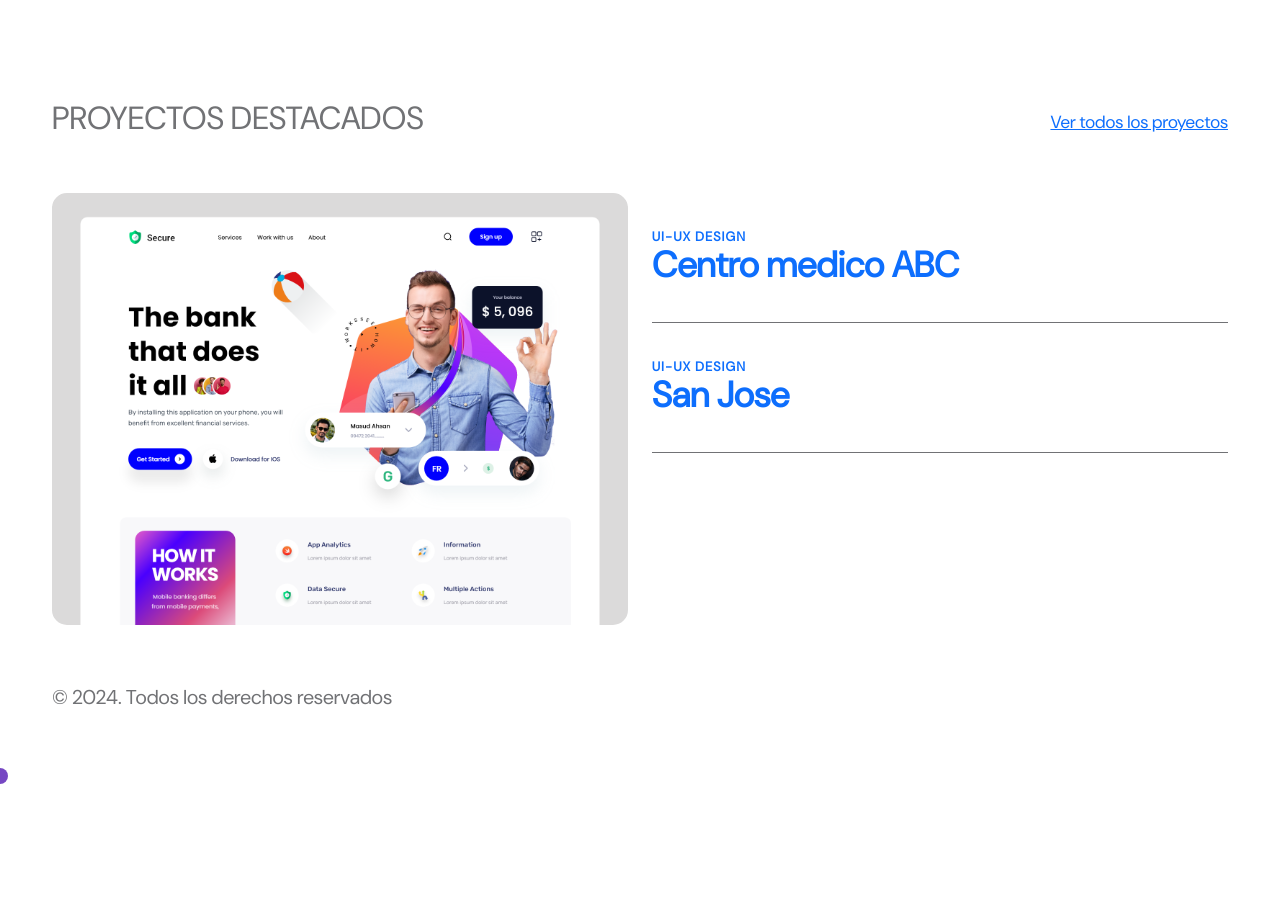
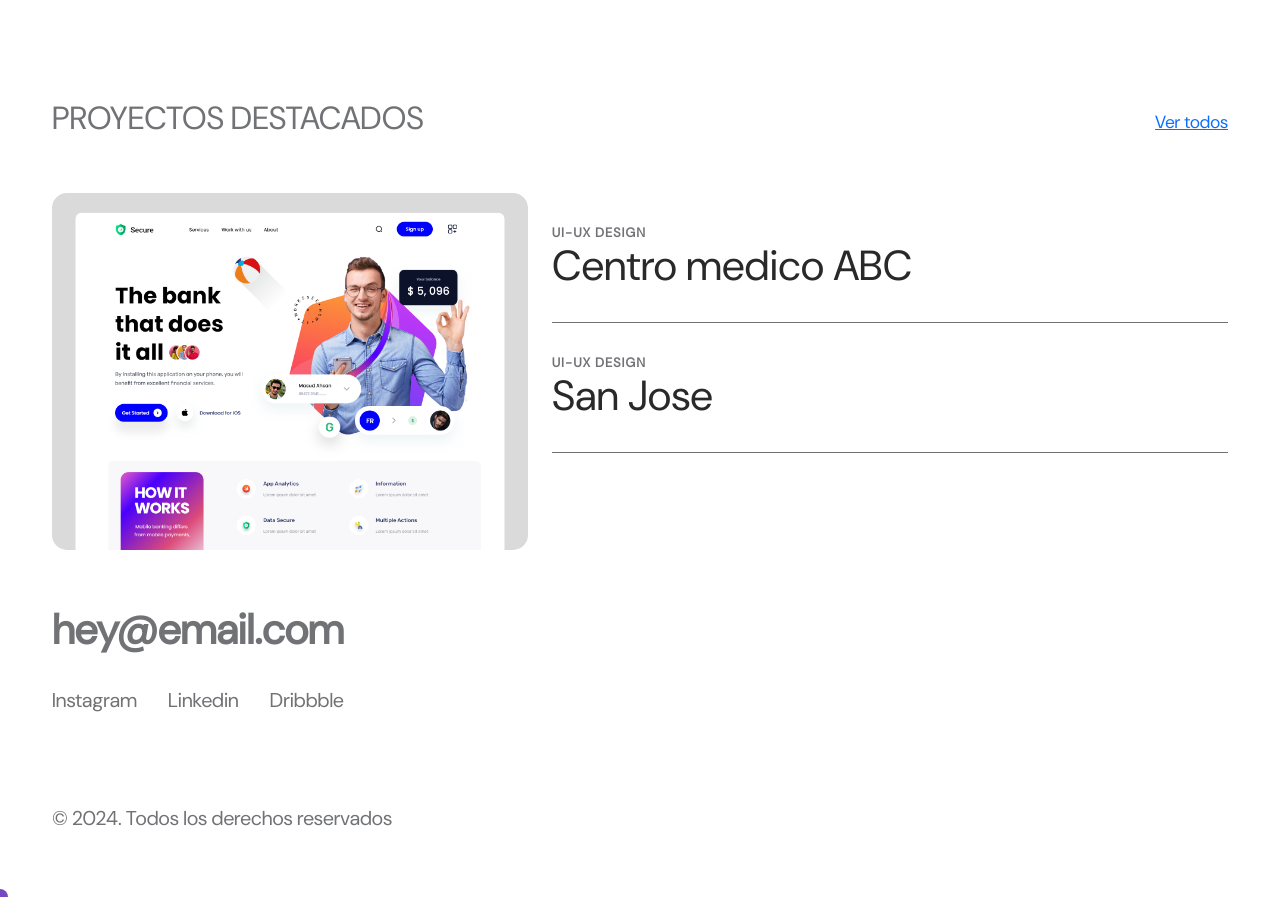
Before and after one commit to mjDev95/portafolio, a React (Create React App) app: page / in a window 1280 px wide. Shown: the part 557-1454 px from the top of the page. Before the commit the page ends 1333 px from the top, so only its background shows below. Built offline with nearby package versions, Linux system fonts and the light colour scheme.

Commit message:
Ajuste de css

```diff
--- a/src/components/Footer.js
+++ b/src/components/Footer.js
@@ -4,8 +4,8 @@ import { Container, Row, Col } from 'react-bootstrap';
 
 const Footer = () => {
     return (
-        <footer  data-scroll-section>
-            <Container>
+        <footer>
+            <Container className="mt-5">
                 <Row className="my-4">
                     <Col xs={12} lg="auto">
                         <a className="link_correo d-block mb-4" href="/home">hey@email.com</a>
--- a/src/components/ProyectosHome.js
+++ b/src/components/ProyectosHome.js
@@ -17,23 +17,23 @@ const ProyectosHome = () => {
   }, [proyectos]);
 
   return (
-    <section data-scroll-section>
+    <section className='proyectos_destacados'>
         <Container>
 
             <div className="d-flex my-5 justify-content-between align-items-center">
                 <h2>PROYECTOS <span>DESTACADOS</span></h2>
-                <Link to="/proyectos">Ver todos los proyectos</Link>
+                <Link to="/proyectos">Ver todos</Link>
             </div>
 
             <Row>
-                <Col xs={12} lg={6} className="d-none d-lg-block">
-                    <div className='img_tab_proyecto position-relative'>
+                <Col  lg={5} className="d-none d-lg-block">
+                    <div className='img_tab_proyecto position-relative mx-auto'>
                         {proyectos.map((proyecto, index) => (
-                            <Image key={index} src={proyecto.imagen} fluid className={proyecto.imagen === imagenSeleccionada ? 'active position-absolute top-0 left-0' : 'position-absolute top-0 left-0'} />
+                            <Image key={index} src={proyecto.imagen} fluid className={proyecto.imagen === imagenSeleccionada ? 'active w-100 h-100 object-fit-cover position-absolute top-0 left-0 img-fluid' : 'w-100 h-100 object-fit-cover position-absolute top-0 left-0 img-fluid'} />
                         ))}
                     </div>
                 </Col>
-                <Col xs={12} lg={6}>
+                <Col xs={12} lg={7}>
                 {proyectos.map((proyecto, index) => (
                     <div className='showcase__title d-flex flex-column align-items-start justify-content-around' key={index} onMouseEnter={() => manejarHover(proyecto.imagen)}>
                         <div className="d-lg-none">
--- a/src/index.css
+++ b/src/index.css
@@ -282,12 +282,21 @@ Loader
 /*--------------------------------------------------------------
 Portafolio
 --------------------------------------------------------------*/
+/* .proyectos_destacados {
+  min-height: 100vh;
+} */
+
 .showcase__title {
   min-height: 130px;
   border-style: solid;
   border-width: 0px 0px 1px 0px;
   border-color: var(--color-txt-gray);
 }
+.img_tab_proyecto {
+  width: 100%;
+  aspect-ratio: 4 / 3;
+}
+
 .img_tab_proyecto img {
   transform: scale(1.05);
   opacity: 0;
@@ -308,11 +317,12 @@ Portafolio
   letter-spacing: 0.1em;
   white-space: normal;
   text-transform: uppercase;
+  color: var(--color-txt-gray);
 }
 .showcase__title .title {
-  font-size: clamp(24px, 2.8vw, 48px);
+  font-size: 42px/*clamp(24px, 2.8vw, 48px)*/;
   line-height: 1.167em;
-  font-weight: 700;
+  color: var(--color-txt-dark);
 }
 /*--------------------------------------------------------------
 ANIMATIONS
```
